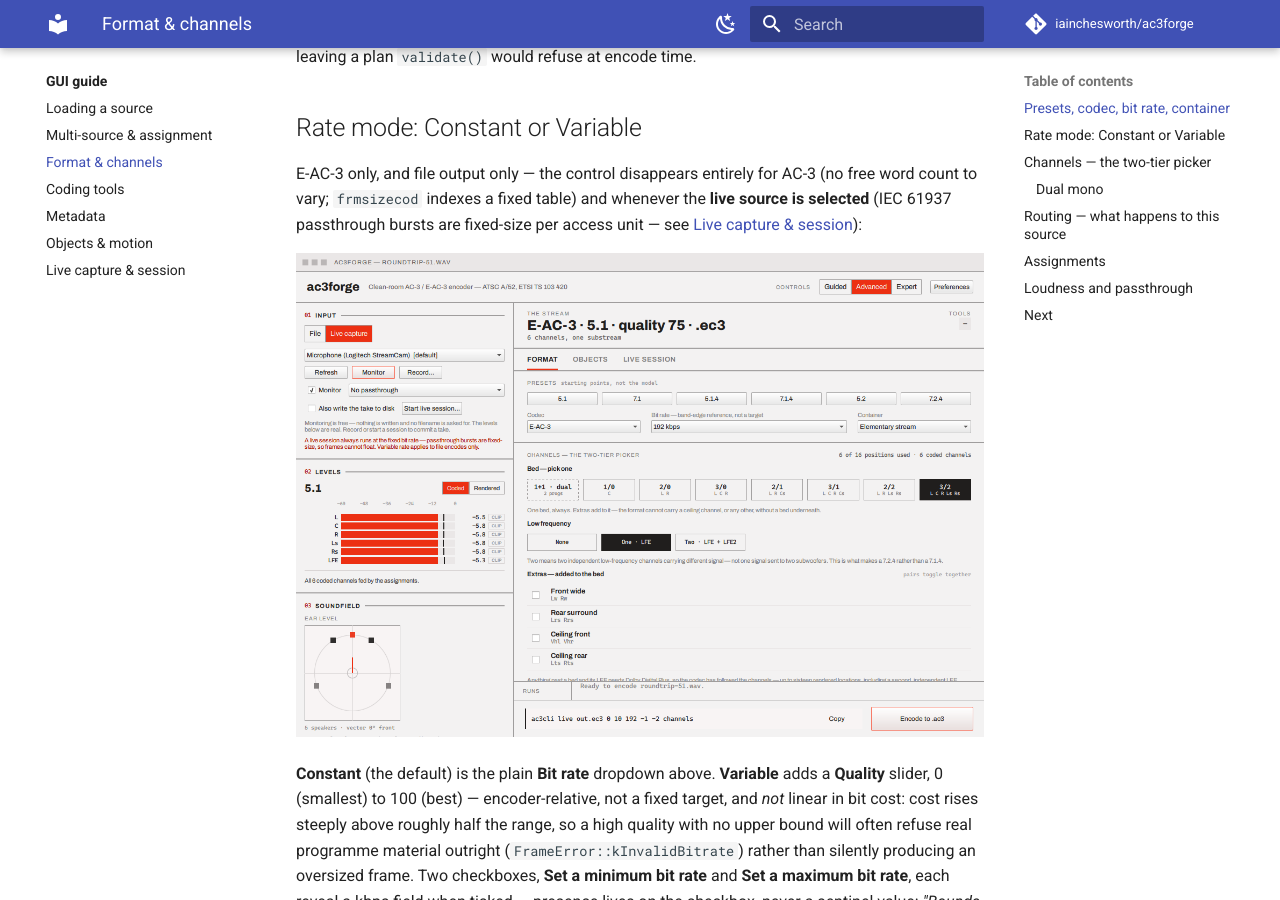
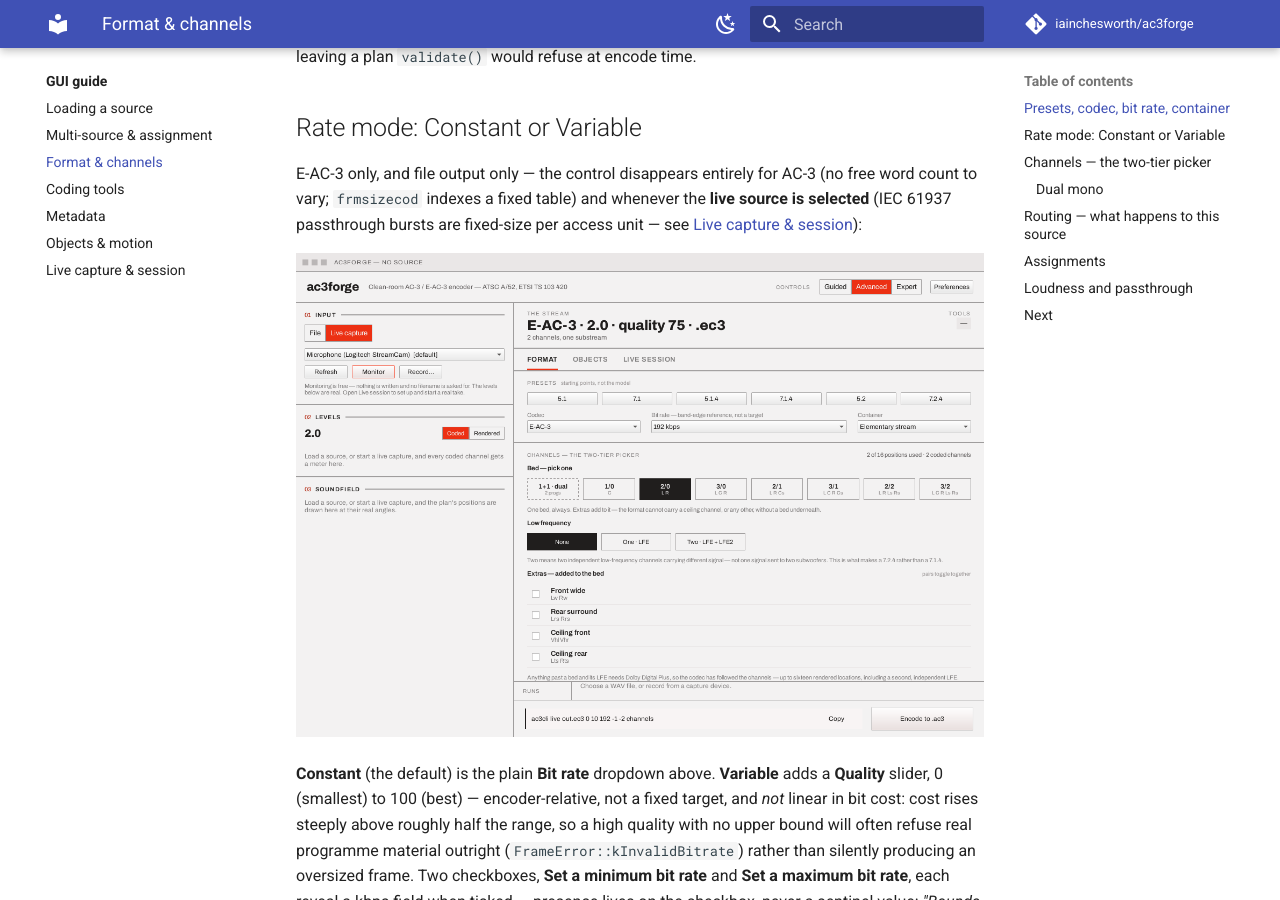
Before and after one commit to iainchesworth/ac3forge, an MkDocs documentation site: the page built from docs/gui/format-and-channels.md, in a window 1280 px wide and 900 px high, scrolled down 1393 px. Built offline with MkDocs 1.6.1 and Material for MkDocs 9.7.7, drawn with Linux system fonts in a browser that asks for light colours; comment, search, counter and statistics services are not loaded.

Commit message:
docs: regenerate stale format-vbr screenshot for bundle B1's rail split
The image still showed the pre-B1 rail: a write-to-disk checkbox, a
"Start live session..." button, and the VBR warning inline - all three
moved off the rail to the Live session tab's idle Card. Regenerated
against the real Format tab (live source, E-AC-3, VBR on) and dropped
the caption's now-false claim that the VBR warning appears on the rail.

```diff
--- a/docs/gui/format-and-channels.md
+++ b/docs/gui/format-and-channels.md
@@ -43,7 +43,7 @@
 61937 passthrough bursts are fixed-size per access unit — see
 [Live capture & session](live-session.md#the-vbr-warning)):
 
-![The VBR warning on the rail's live branch, the rate-mode panel absent](screenshots/format-vbr.png)
+![The rate-mode panel absent while a live source is selected](screenshots/format-vbr.png)
 
 **Constant** (the default) is the plain **Bit rate** dropdown above. **Variable** adds a
 **Quality** slider, 0 (smallest) to 100 (best) — encoder-relative, not a fixed target, and *not*
```
Also changed, not shown: docs/gui/screenshots/format-vbr.png.
